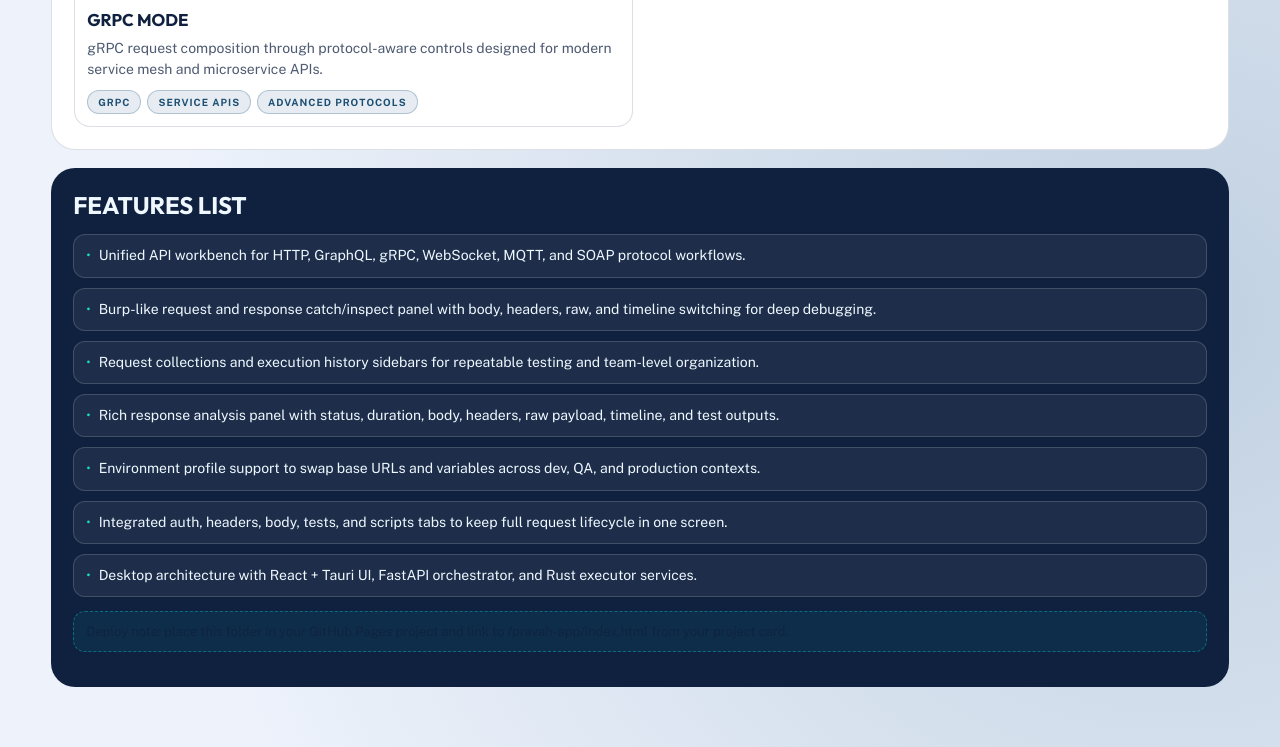
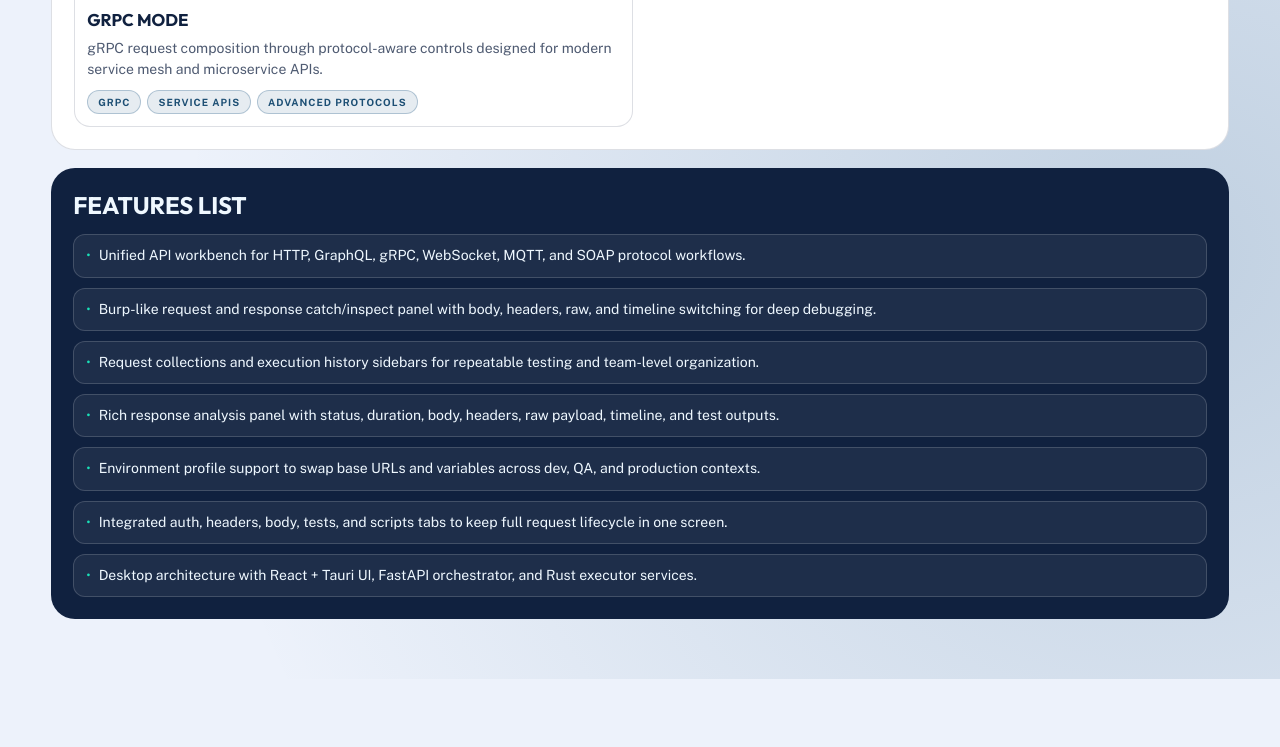
Before and after one commit to ashutoshdang/ashutoshdang.github.io, a website: page pravah-app/index.html in a window 1280 px wide. Shown: the part 2846-3593 px from the top of the page. After the commit the page ends 3525 px from the top, so only its background shows below. Drawn offline with nearby package versions, Linux system fonts and the light colour scheme.

Commit message:
Update index.html

```diff
--- a/pravah-app/index.html
+++ b/pravah-app/index.html
@@ -415,7 +415,6 @@
           <li>Integrated auth, headers, body, tests, and scripts tabs to keep full request lifecycle in one screen.</li>
           <li>Desktop architecture with React + Tauri UI, FastAPI orchestrator, and Rust executor services.</li>
         </ul>
-        <p class="note">Deploy note: place this folder in your GitHub Pages project and link to /pravah-app/index.html from your project card.</p>
       </section>
     </main>
   </body>
```
